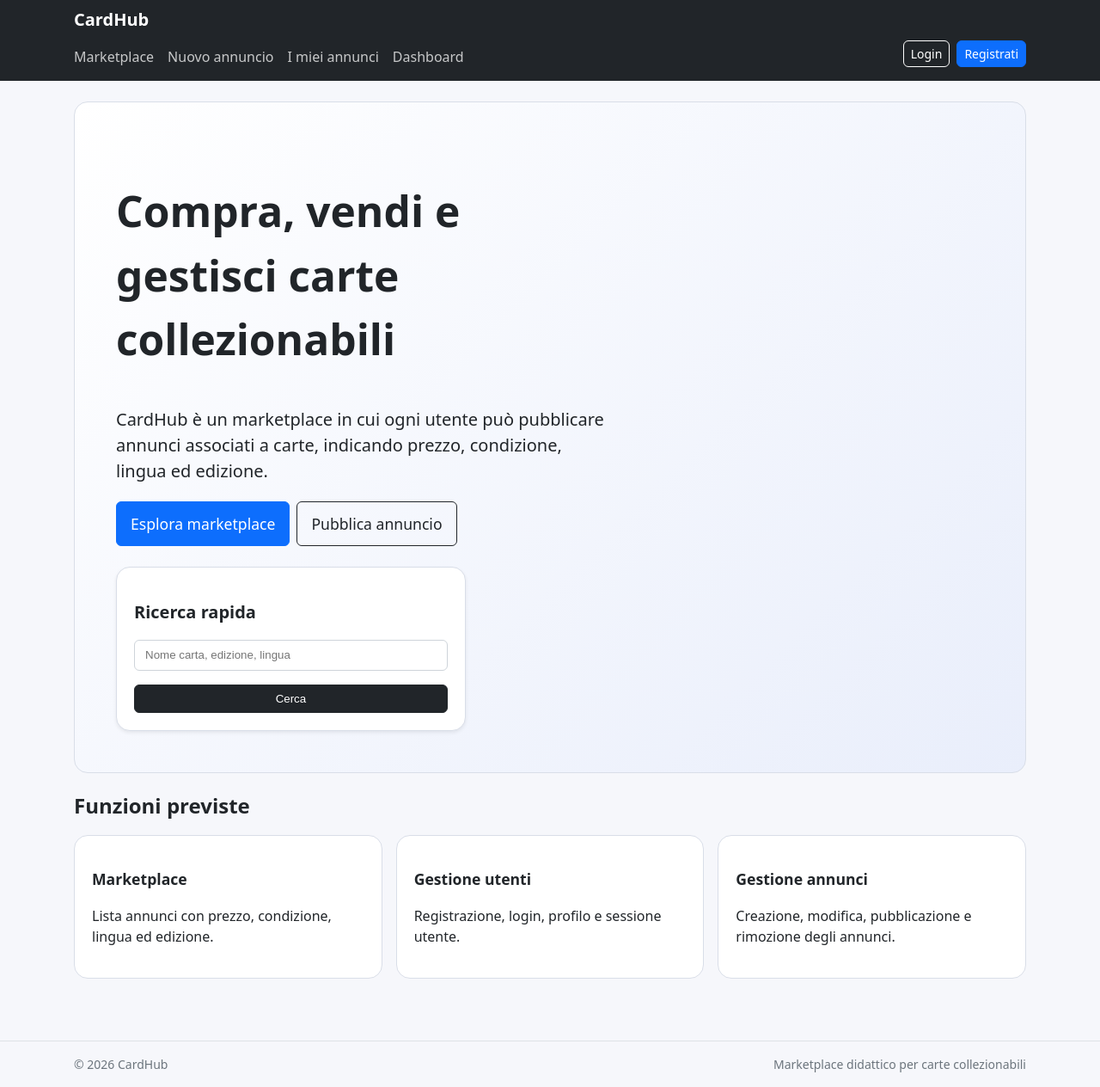
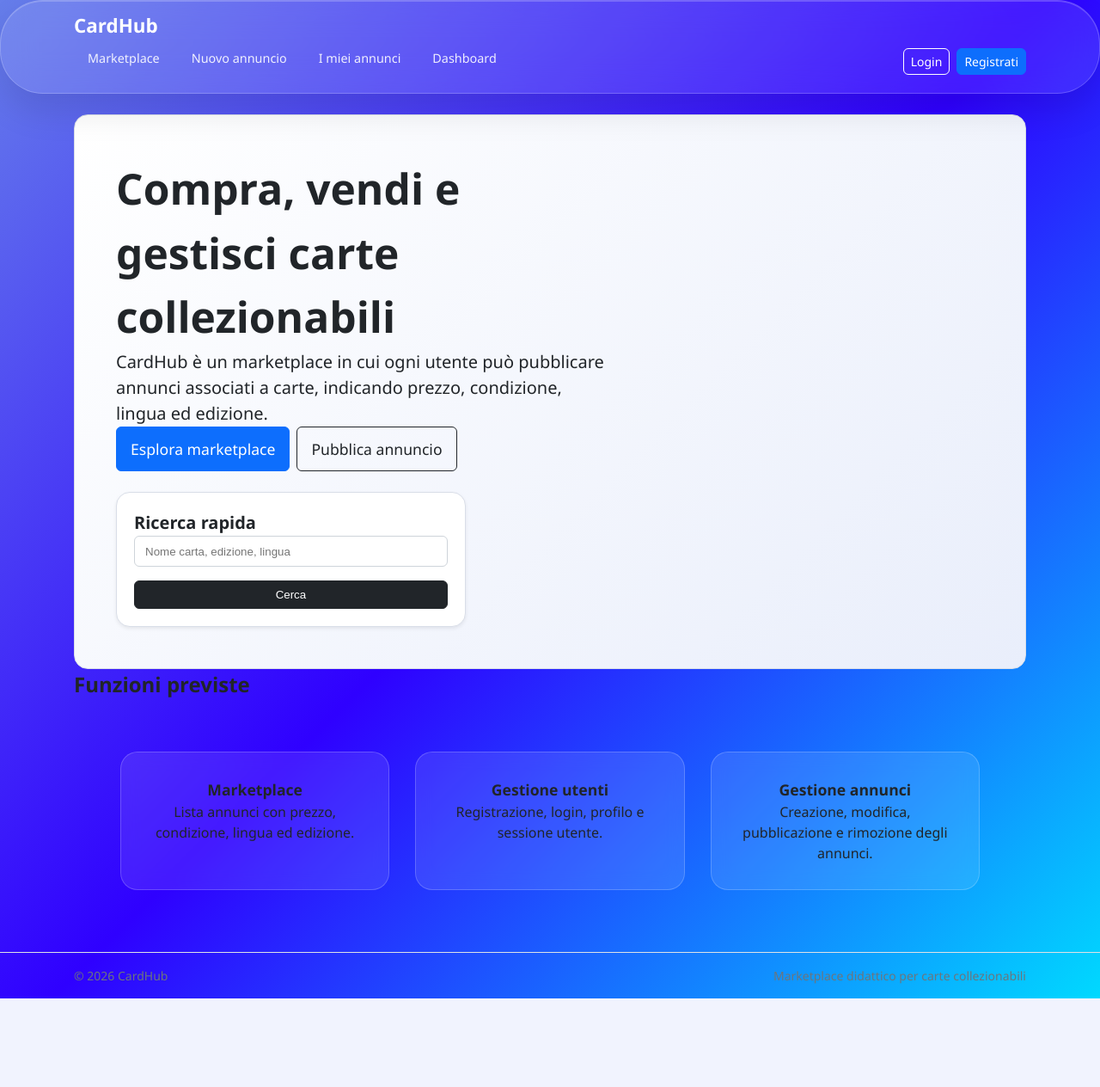
Before and after one commit to sandro-978/CardHub, a PHP site: page /index.php in a window 1280 px wide. Shown: the whole page at 86% size. After the commit the page ends 1161 px from the top, so only its background shows below. Run offline with PHP 8.4, Linux system fonts and the light colour scheme.

Commit message:
aggiornamento stile navbar.php

```diff
--- a/cardhub/assets/css/navbar.css
+++ b/cardhub/assets/css/navbar.css
@@ -8,7 +8,7 @@
 
         body {
             font-family: 'Segoe UI', Tahoma, Geneva, Verdana, sans-serif;
-            background: linear-gradient(135deg, #667eea 0%, #764ba2 50%, #f093fb 100%);
+            background: linear-gradient(135deg, #667eea 0%, #2f00ff 50%, #00d9ff 100%);
             min-height: 100vh;
             padding: 0;
             margin: 0;
@@ -64,12 +64,7 @@
             left: 100%;
         }
 
-        .navbar:hover {
-            transform: translateY(-2px);
-            box-shadow:
-                0 25px 50px rgba(0, 0, 0, 0.15),
-                inset 0 1px 0 rgba(255, 255, 255, 0.3);
-        }
+
 
         /* ==================== LOGO SECTION ==================== */
         .navbar-brand {
@@ -204,7 +199,8 @@
             transform: scale(1.1);
         }
 
-        /* ==================== MOBILE MENU TOGGLE ==================== */        .mobile-toggle {
+        /* ==================== MOBILE MENU TOGGLE ==================== */
+        .mobile-toggle {
             display: none;
             background: none;
             border: none;
@@ -645,6 +641,7 @@
         .footer {
             background: rgba(255, 255, 255, 0.1);
             backdrop-filter: blur(20px);
+            text-align: center;
             border: 1px solid rgba(255, 255, 255, 0.2);
             border-radius: 50px;
             margin: 30px auto 40px;
@@ -656,6 +653,7 @@
                 inset 0 1px 0 rgba(255, 255, 255, 0.2);
             position: relative;
             overflow: hidden;
+            color: white;
         }
 
         .footer::before {
--- a/cardhub/includes/footer.php
+++ b/cardhub/includes/footer.php
@@ -1,5 +1,6 @@
 </main>
 <footer class="border-top py-3 mt-5">
+    <link rel="stylesheet" href="/assets/css/navbar.css">
     <div class="container small text-muted d-flex justify-content-between flex-wrap gap-2">
         <span>&copy; <?= date('Y') ?> CardHub</span>
         <span>Marketplace didattico per carte collezionabili</span>
--- a/cardhub/includes/navbar.php
+++ b/cardhub/includes/navbar.php
@@ -1,4 +1,5 @@
 <nav class="navbar navbar-expand-lg navbar-dark bg-dark">
+    <link rel="stylesheet" href="/assets/css/navbar.css">
     <div class="container">
         <a class="navbar-brand fw-bold" href="/index.php">CardHub</a>
         <button class="navbar-toggler" type="button" data-bs-toggle="collapse" data-bs-target="#mainNavbar">
```
